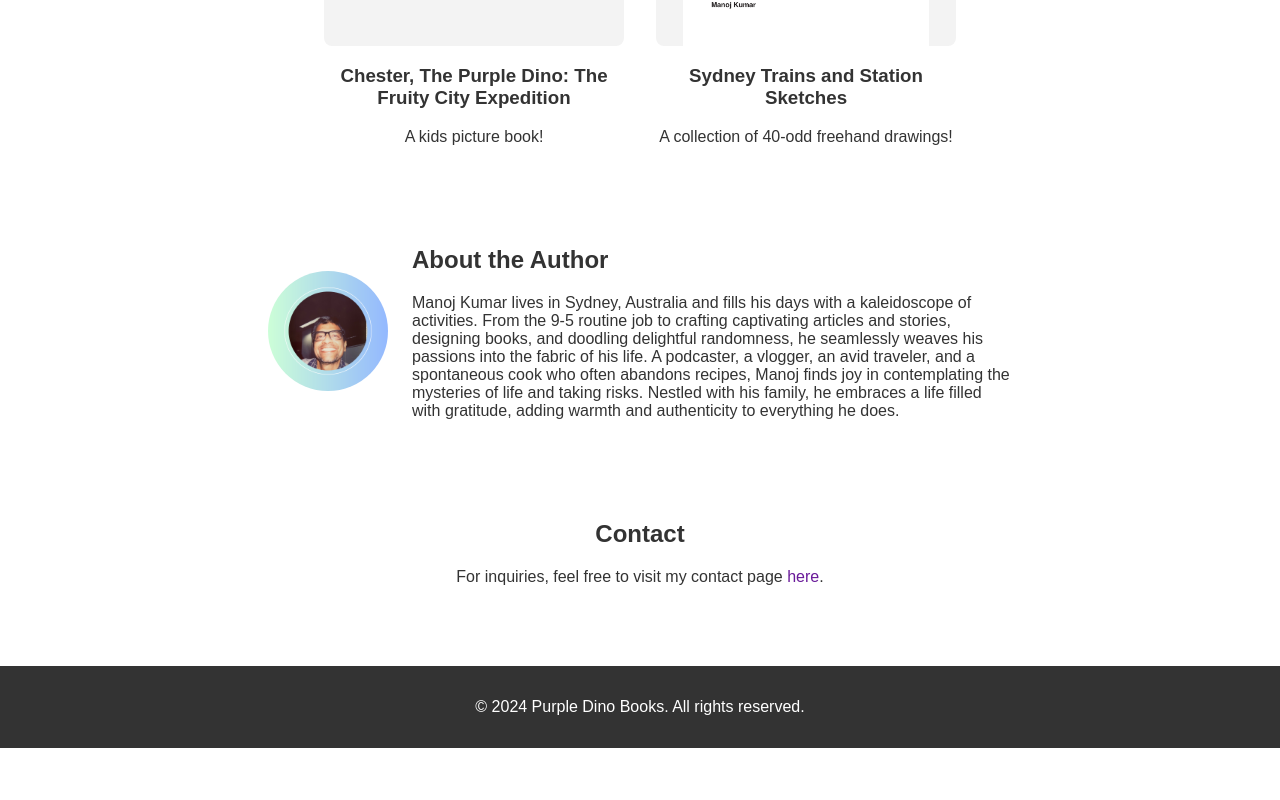
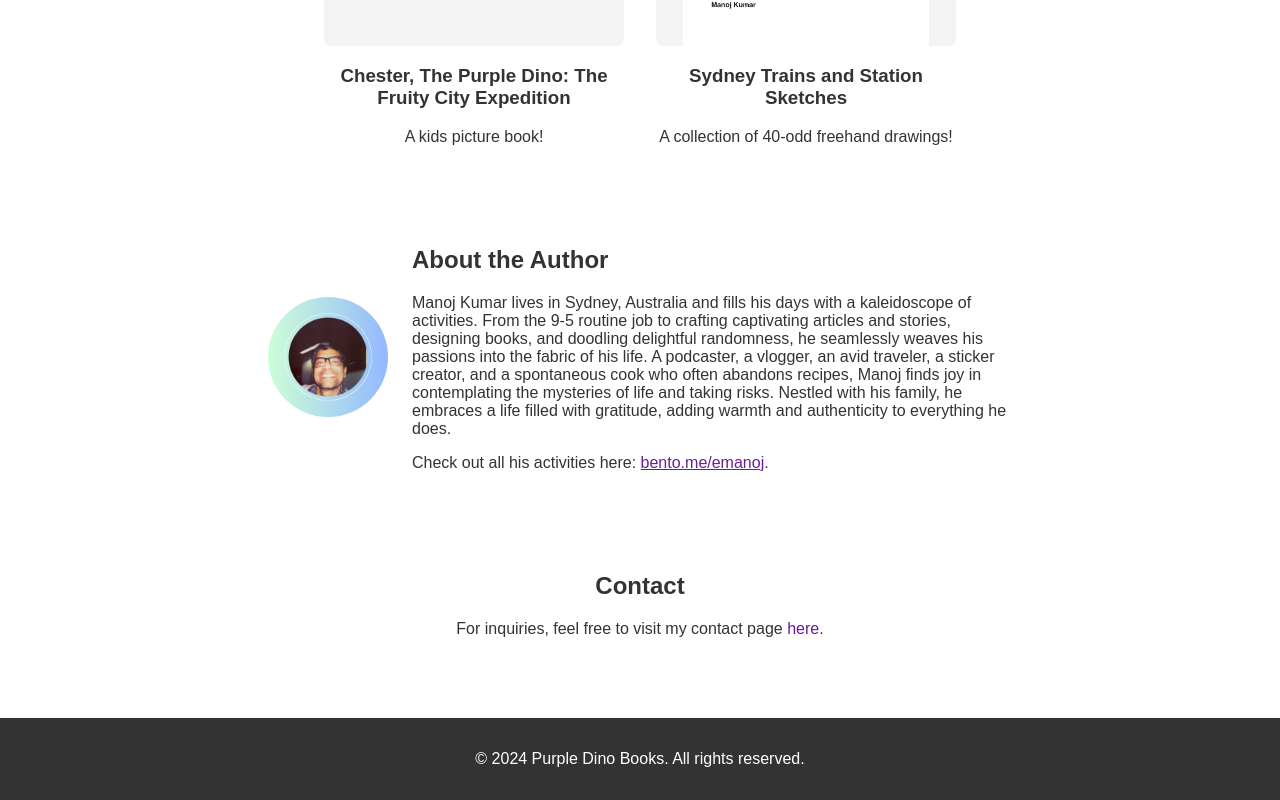
Before and after one commit to emanoj1/purpledinobooks, a React (Create React App) app: page / in a window 1280 px wide. Shown: the part 833-1633 px from the top of the page. Before the commit the page ends 1581 px from the top, so only its background shows below. Built offline with nearby package versions, Linux system fonts and the light colour scheme.

Commit message:
Update bio

```diff
--- a/src/components/Bio.js
+++ b/src/components/Bio.js
@@ -9,10 +9,21 @@ const Bio = () => {
             <p>
         Manoj Kumar lives in Sydney, Australia and fills his days with a kaleidoscope of activities.
         From the 9-5 routine job to crafting captivating articles and stories, designing books, and doodling delightful randomness,
-        he seamlessly weaves his passions into the fabric of his life. A podcaster, a vlogger, an avid traveler, and a spontaneous cook who often abandons recipes,
+        he seamlessly weaves his passions into the fabric of his life. A podcaster, a vlogger, an avid traveler, a sticker creator, and a spontaneous cook who often abandons recipes,
         Manoj finds joy in contemplating the mysteries of life and taking risks.
         Nestled with his family, he embraces a life filled with gratitude, adding warmth and authenticity to everything he does.
             </p>
+            <p>
+            Check out all his activities here:{' '}
+        <a
+          href="https://bento.me/emanoj"
+          target="_blank"
+          rel="noopener noreferrer"
+          className="contact-link"
+        >
+          bento.me/emanoj
+        </a>.
+      </p>
         </div>
     </div>
   );
```
